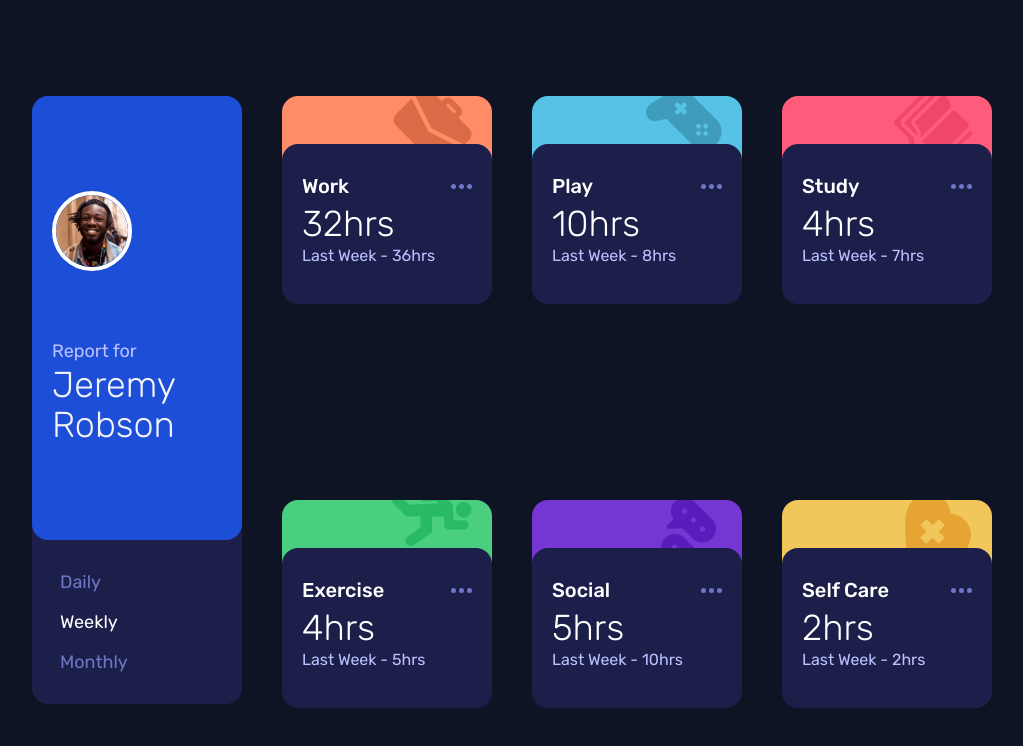
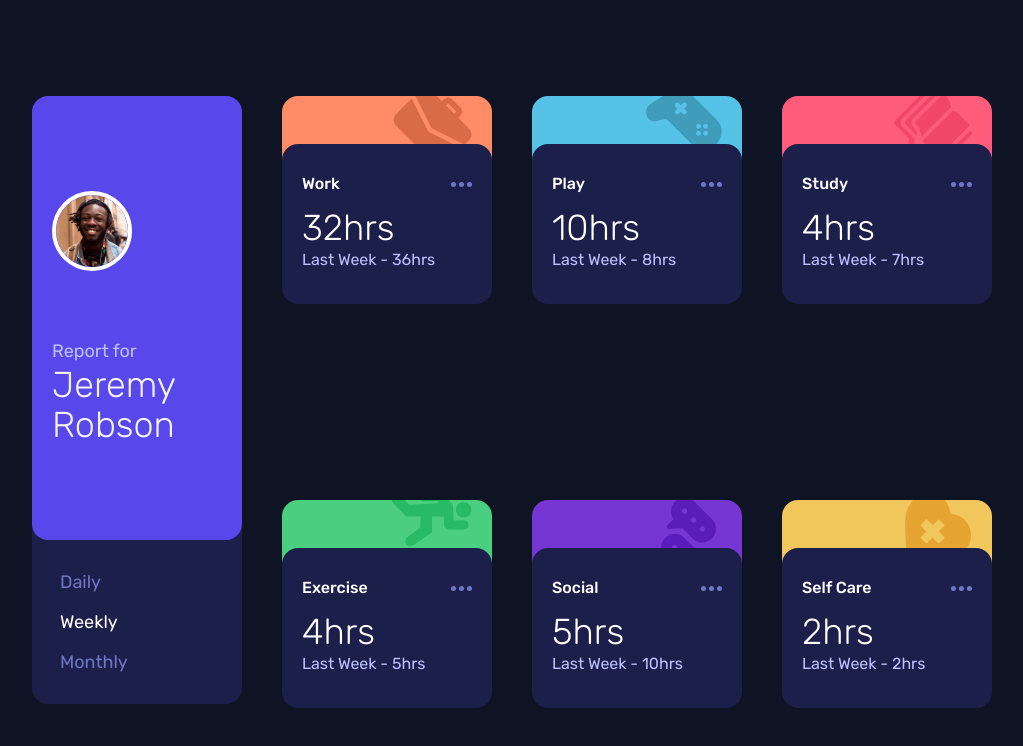
Before and after one commit to sarrietav-frontendmentor/time-tracking-dashboard, a Nuxt app: page / in a window 1280 px wide. Shown: the top 746 px of the page, without its empty margins (128-1151 px from the left). Built offline with nearby package versions, Linux system fonts and the light colour scheme.

Commit message:
fix: the-user-component colors and spacing in the task body

```diff
--- a/components/Task.vue
+++ b/components/Task.vue
@@ -15,7 +15,7 @@
         bg-dark-blue
         px-5
         py-7
-        space-y-1
+        space-y-3
         rounded-2xl
         absolute
         top-12
@@ -26,7 +26,9 @@
       "
     >
       <div class="flex justify-between items-center">
-        <span class="font-medium text-white text-xl">{{ title }}</span>
+        <span class="font-medium text-white text-xl lg:text-base">{{
+          title
+        }}</span>
         <svg
           width="21"
           height="5"
--- a/components/TheUserComponent.vue
+++ b/components/TheUserComponent.vue
@@ -2,7 +2,7 @@
   <div class="bg-dark-blue h-48 lg:h-auto rounded-2xl flex flex-col">
     <div
       class="
-        bg-blue-700
+        bg-blue-650
         rounded-2xl
         px-2
         lg:px-5
--- a/tailwind.config.js
+++ b/tailwind.config.js
@@ -29,6 +29,9 @@ module.exports = {
         exercise: 'hsl(145, 58%, 55%)',
         social: 'hsl(264, 64%, 52%)',
         'self-care': 'hsl(43, 84%, 65%)',
+        blue: {
+          650: 'hsl(246, 80%, 60%)',
+        },
       },
     },
   },
```
